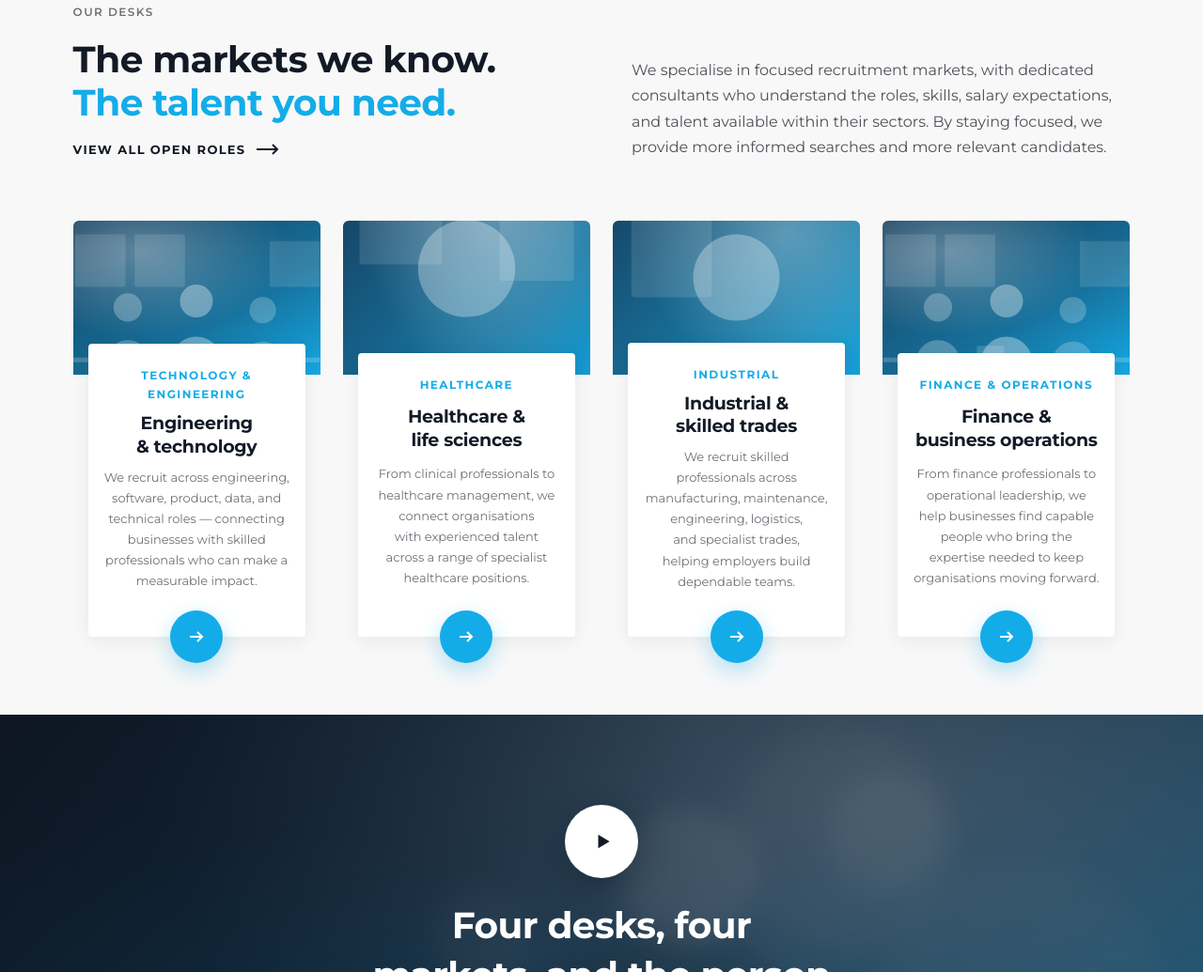
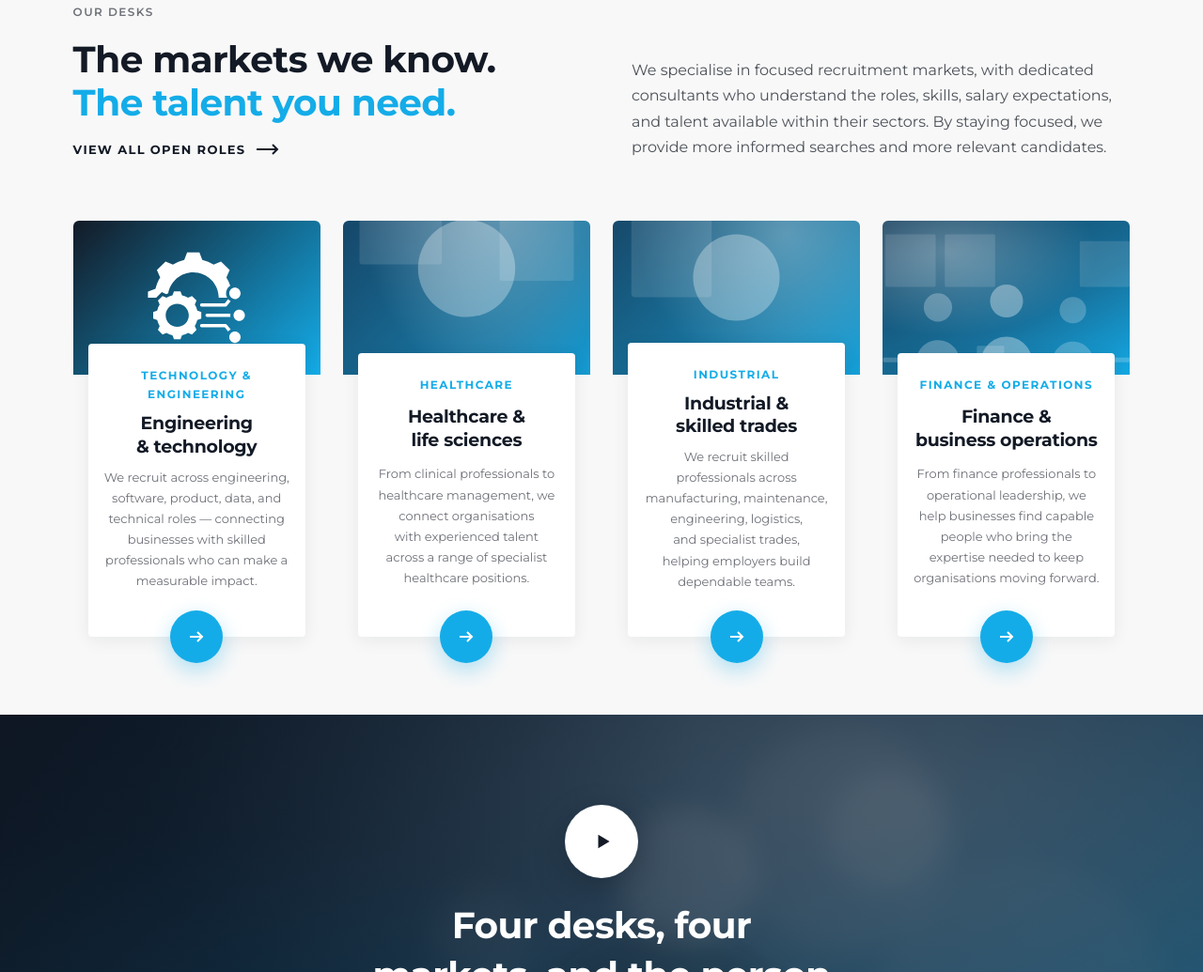
Before and after one commit to Charu-svg/hr-website, a website: page index.html in a window 1280 px wide. Shown: the part 2138-3173 px from the top of the page at 94% size. Drawn offline with Linux system fonts and the light colour scheme.

Commit message:
Use an icon in the Engineering and technology market card
- Copy the supplied engineering icon into assets/img and use it in the card's
  media slot in place of the placeholder photograph
- Add a card__media--icon variant that centres the icon, keeps its proportions
  and sets it in white on the brand blue used by the neighbouring cards

Co-authored-by: CommandCodeBot <noreply@commandcode.ai>

```diff
--- a/assets/css/components.css
+++ b/assets/css/components.css
@@ -818,6 +818,23 @@ html[data-motion="none"] .btn__spinner {
 
 .card--photo:hover .card__media img {
   transform: scale(1.05);
+}
+
+/* Media slot holding an icon rather than a photograph: centre it and let it
+   keep its own proportions instead of cropping to fill the 16:10 box. The
+   icon is a single dark path, so it is knocked back to white to sit on the
+   blue the neighbouring cards use. */
+.card--photo .card__media--icon {
+  display: grid;
+  place-items: center;
+  background-image: linear-gradient(135deg, var(--navy) 0%, var(--cyan) 100%);
+}
+
+.card--photo .card__media--icon img {
+  width: 42%;
+  height: auto;
+  object-fit: contain;
+  filter: brightness(0) invert(1);
 }
 
 .card--photo .card__panel {
--- a/index.html
+++ b/index.html
@@ -273,7 +273,7 @@
 
       <ul class="grid-4">
         <li class="card card--photo reveal">
-          <div class="card__media"><img src="assets/img/photo-wide.svg" alt="Placeholder photograph of an engineering team at work" width="1200" height="675"></div>
+          <div class="card__media card__media--icon"><img src="assets/img/icon-engineering.svg" alt="" width="512" height="512"></div>
           <div class="card__panel">
             <p class="card__kicker">Technology &amp; engineering</p>
             <h3 class="card__title">Engineering &amp; technology</h3>
```
Also changed, not shown: assets/img/icon-engineering.svg (added).
